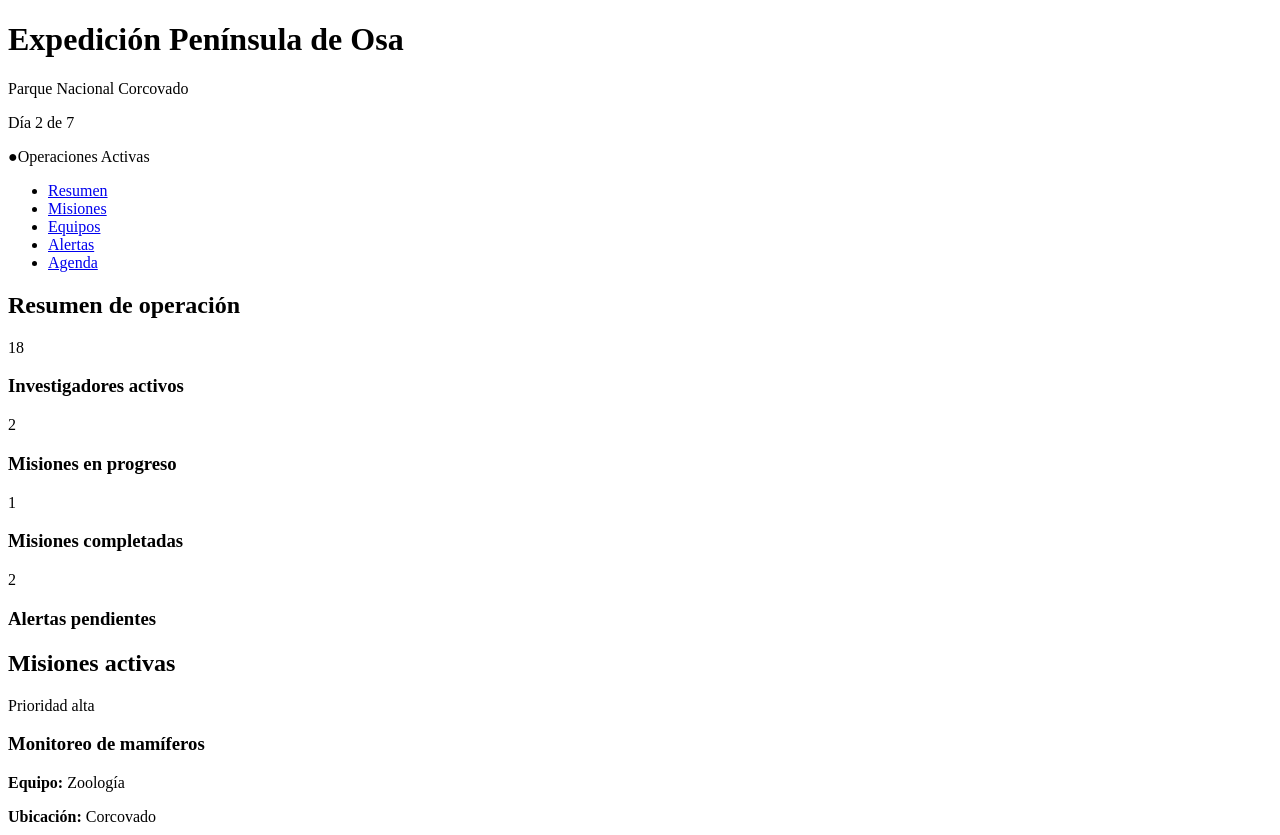
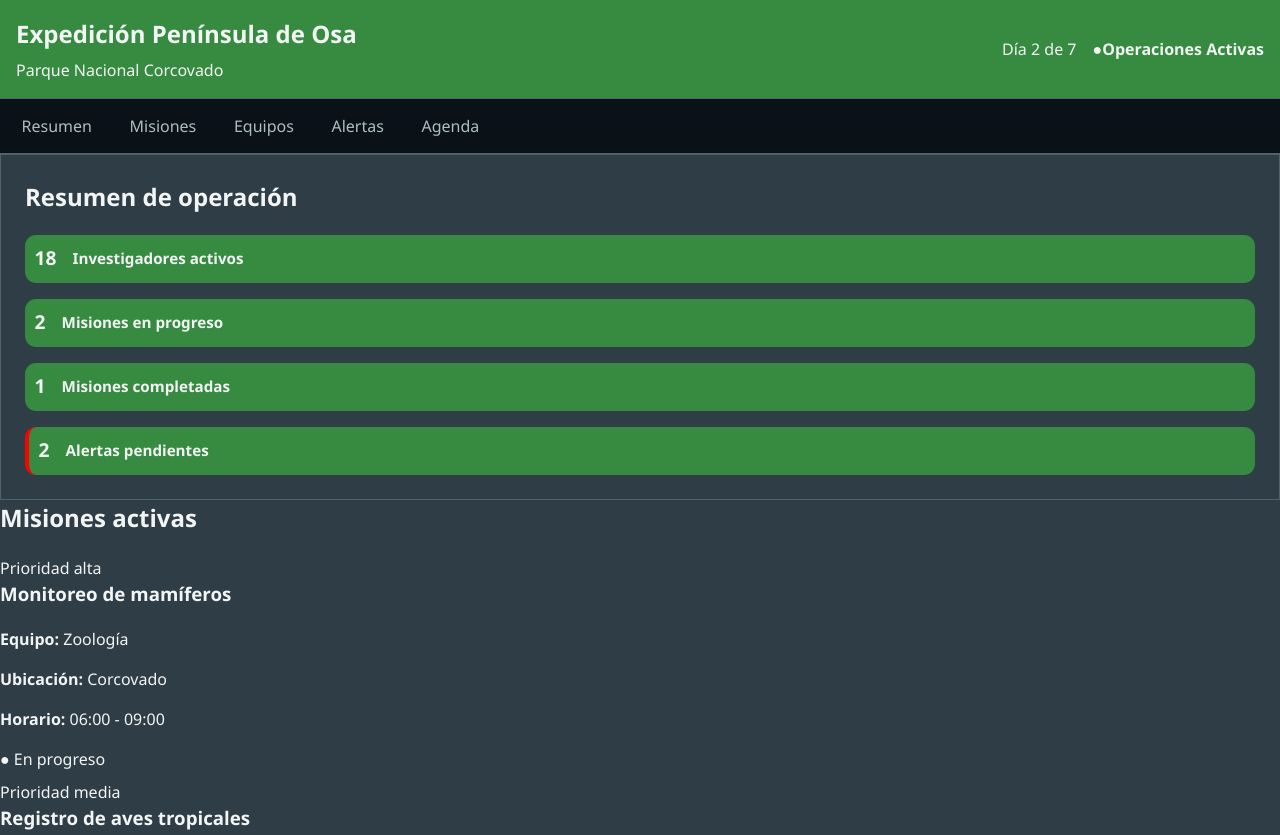
Before and after one commit to agonzalezcast/interfaces-web-adaptables-con-html-y-css, a plain HTML site: page caso1/index.html in a window 1280 px wide. Shown: the top 835 px of the page. Drawn offline with Linux system fonts and the light colour scheme.

Commit message:
Estilo CSS general y especifico de header, nav y resumen

```diff
--- a/caso1/css/estilos.css
+++ b/caso1/css/estilos.css
@@ -0,0 +1,175 @@
+:root {
+    --color-blanco: #ffffff;
+    --color-rojo: #ff0000;
+    --color-superficie: #368b41;
+    --color-superficie-clara: #49be59;
+    --color-borde: #50636d;
+    --color-texto: #f2f5f4;
+    --color-texto-secundario: #aebdc4;
+    --color-fondo-body: #2f3d47;
+
+    --espacio-xs: 0.35rem;
+    --espacio-sm: 0.6rem;
+    --espacio-md: 1rem;
+    --espacio-lg: 1.5rem;
+    --espacio-xl: 2rem;
+}
+
+/* CONFIGURACIÓN GENERAL */
+* {
+    box-sizing: border-box;
+}
+
+
+body {
+    margin: 0;
+    background-color: var(--color-fondo-body);
+    font-family: "Segoe UI", sans-serif;
+    line-height: 1.5;
+    color: var(--color-texto)
+}
+
+
+h1, h2, h3 {
+    margin-top: 0;
+}
+
+p {
+    margin-bottom: var(--espacio-sm);
+}
+
+
+/* ENCABEZADO */
+.encabezado {
+    position: sticky;
+    top: 0;
+    z-index: 100;
+
+    display: flex;
+    flex-direction: row;
+    gap: var(--espacio-md);
+    align-items: center;
+    justify-content: space-between;
+
+    padding: var(--espacio-md);
+
+    background-color: var(--color-superficie);
+    border-bottom: 1px solid var(--color-borde);
+    color: var(--color-texto);
+
+}
+
+.encabezado h1 {
+    margin-bottom: var(--espacio-xs);
+    font-size: 1.5rem;
+}
+
+.encabezado p {
+    margin: 0;
+
+}
+
+.estado-general {
+    display: flex;
+    flex-wrap: wrap;
+    gap: var(--espacio-md);
+}
+
+.estado-general p:last-child {
+    font-weight: 700;
+}
+
+/* NAVEGACIÓN */
+.navegacion {
+    background-color: #0b1217;
+    border-bottom: 1px solid var(--color-borde);
+    position: sticky;
+    top: 98.4px;
+    z-index: 10;
+}
+
+.navegacion ul {
+    display: flex;
+    flex-wrap: wrap;
+    gap: var(--espacio-xs);
+
+    margin: 0;
+    padding: var(--espacio-xs);
+
+    list-style: none;
+}
+
+.navegacion a {
+    display: block;
+
+    padding: var(--espacio-sm) var(--espacio-md);
+
+    color: var(--color-texto-secundario);
+    text-decoration: none;
+    border-radius: 0.4rem;
+}
+
+.navegacion a:hover, .navegacion a:focus {
+    background-color: var(--color-superficie-clara);
+    color: var(--color-blanco);
+}
+
+/* LAYOUT PRINCIPAL */
+.panel-control {
+    display: grid;
+    grid-template-columns: 1fr;
+    gap: var(--espacio-lg);
+
+    width: min(100% - 2rem, 1400px);
+    margin: 0 auto;
+    padding: var(--espacio-lg) 0;
+}
+
+.panel-control > section {
+    min-width: 0;
+}
+
+.panel-control h2 {
+    margin-bottom: var(--espacio-md);
+    font-size: 1.35rem;
+}
+
+/* RESUMEN */
+.resumen {
+    padding: var(--espacio-lg);
+
+
+    border: 1px solid var(--color-borde);
+    border-radius: var(--radio);
+}
+
+.indicadores {
+    display: flex;
+    flex-direction: column;
+    gap: var(--espacio-md);
+}
+
+.indicador {
+    display: flex;
+    align-items: center;
+    gap: var(--espacio-md);
+
+    padding: var(--espacio-sm);
+
+    background-color: var(--color-superficie);
+    border-radius: 0.7rem;
+}
+
+.indicador .numero {
+    font-size: 1.2rem;
+    font-weight: 800;
+}
+
+.indicador h3 {
+    margin: 0;
+    font-size: 0.95rem;
+}
+
+.indicador-alerta {
+    border-left: 4px solid var(--color-rojo);
+}
--- a/caso1/index.html
+++ b/caso1/index.html
@@ -35,7 +35,7 @@
             <h2>Resumen de operación</h2>
 
             <div class="indicadores">
-                <article class="indicador indicador-principal">
+                <article class="indicador">
                     <span class="numero">18</span>
                     <h3>Investigadores activos</h3>
                 </article>
```
Also changed, not shown: 1 other file.
